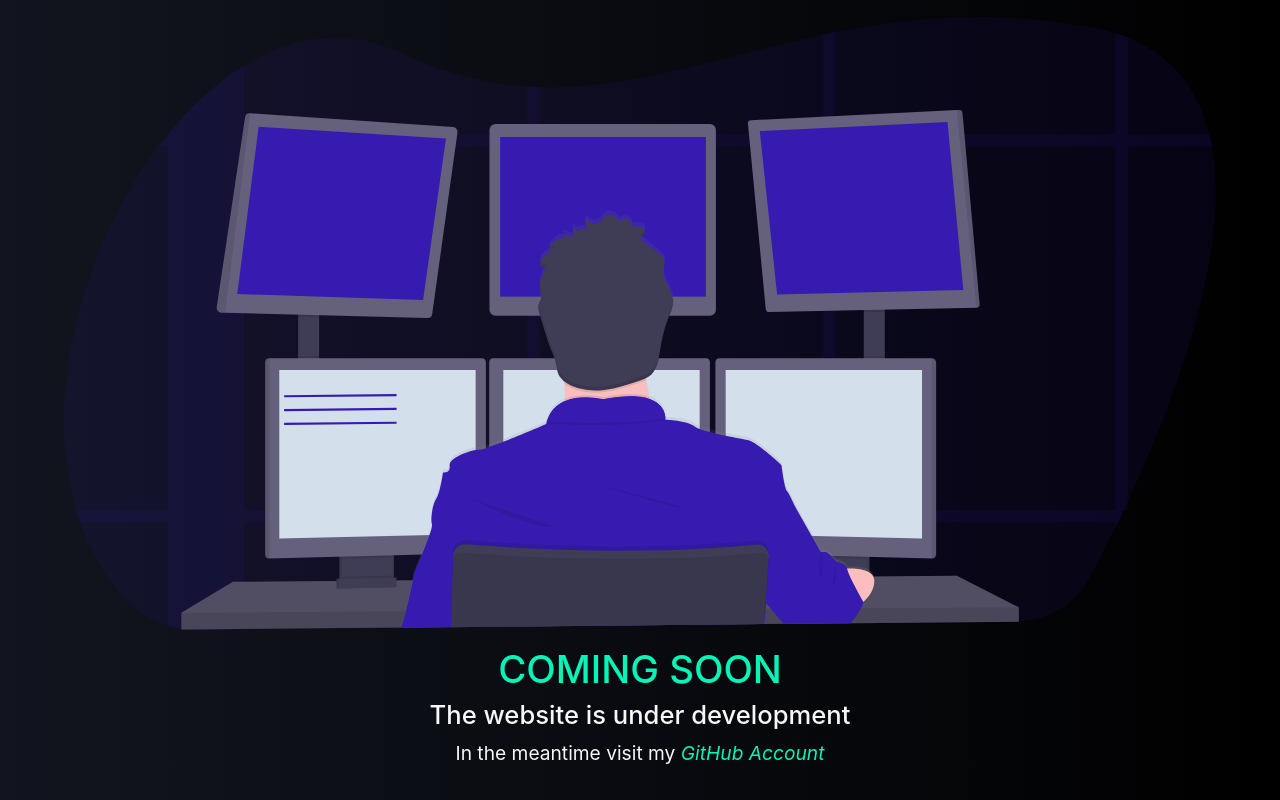
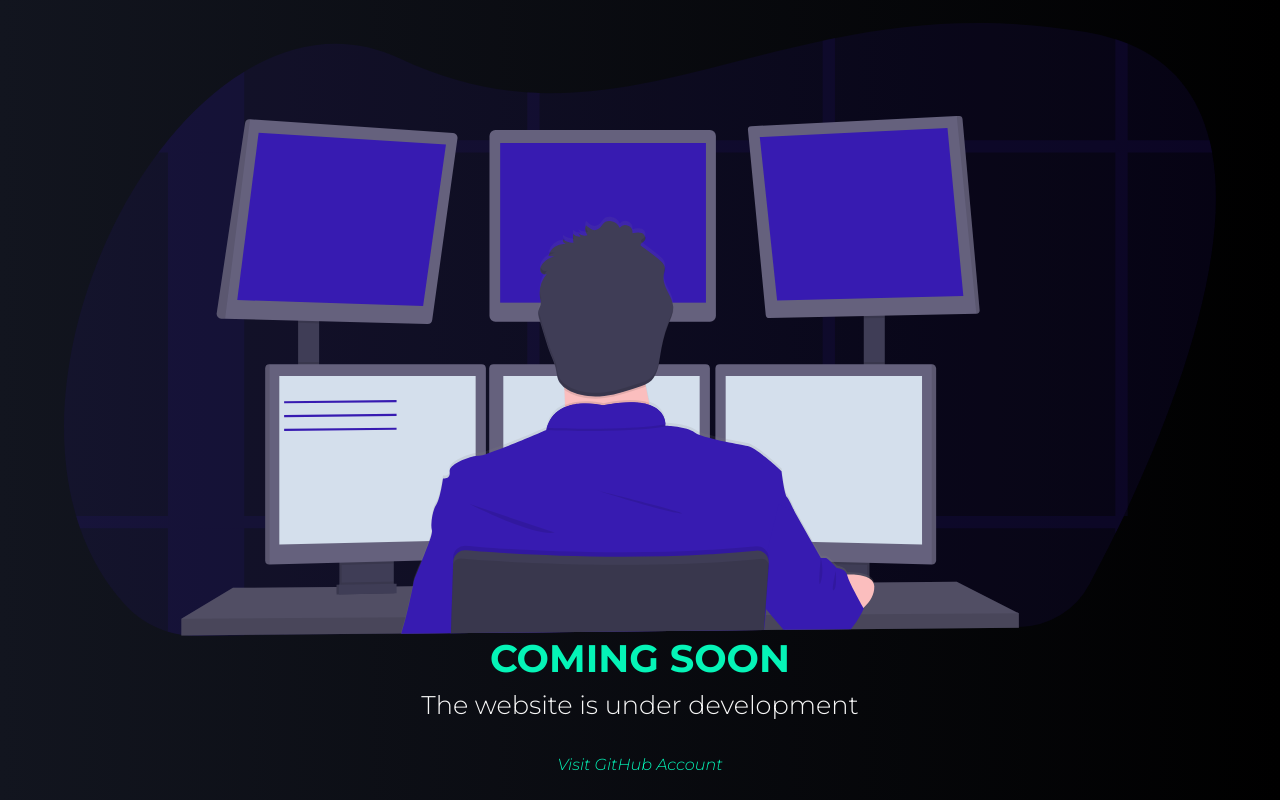
Before and after one commit to darubiomunoz/darubiomunoz.github.io, a React (Create React App) app: page / in a window 1280 px wide. Built offline with nearby package versions, Linux system fonts and the light colour scheme.

Commit message:
under development styles

```diff
--- a/src/Variables.css
+++ b/src/Variables.css
@@ -6,10 +6,24 @@
     --color-option5: #000;
     --color-option6: #FFF;
 
+    --font-family: 'Montserrat', sans-serif;
+
     --font-size-small: 1.0rem;
     --font-size-regular: 1.2rem;
     --font-size-normal: 1.6rem;
     --font-size-medium: 2.4rem;
     --font-size-large: 3.2rem;
     --font-size-extralarge: 4.8rem;
+
+    --font-weight-lighter: 200;
+    --font-weight-light: 300;
+    --font-weight-normal: 500;
+    --font-weight-bold: 700;
+    --font-weight-bolder: 900;
+
+    --margin-small: 1rem;
+    --margin-regular: 2rem;
+    --margin-normal: 3rem;
+    --margin-large: 4rem;
+    --margin-larger: 5rem;
 }
--- a/src/index.css
+++ b/src/index.css
@@ -8,6 +8,7 @@
 
 body {
     font-size: 62.5%;
+    font-family: var(--font-family);
     color: var(--color-option2);
 }
 
--- a/src/pages/UnderDevelopment.js
+++ b/src/pages/UnderDevelopment.js
@@ -12,7 +12,7 @@ const UnderDevelopment = () => {
             <section className="development__body">
                 <h1 className="development__title">Coming Soon</h1>
                 <h4 className="development__subtitle">The website is under development</h4>
-                <p className="development__calltoaction">In the meantime visit my <a href="https://github.com/darubiomunoz" target="_blank" rel="noreferrer">GitHub Account</a></p>
+                <a className="development__calltoaction" href="https://github.com/darubiomunoz" target="_blank" rel="noreferrer">Visit GitHub Account</a>
             </section>
         </main>
     );
--- a/src/pages/styles/UnderDevelopment.css
+++ b/src/pages/styles/UnderDevelopment.css
@@ -14,6 +14,7 @@
 
 .img__container--development {
     width: 90%;
+    margin-bottom: 0;
 }
 
 .img {
@@ -28,13 +29,18 @@
 .development__title {
     text-transform: uppercase;
     font-size: var(--font-size-medium);
+    font-weight: var(--font-weight-bold);
     color: var(--color-option4);
 }
 
 .development__subtitle {
+    margin-bottom: var(--margin-regular);
     font-size: var(--font-size-normal);
+    font-weight: var(--font-weight-light);
 }
 
 .development__calltoaction {
-    font-size: var(--font-size-regular);
+    margin-bottom: 0;
+    font-size: var(--font-size-small);
+    font-weight: var(--font-weight-light);
 }
```
